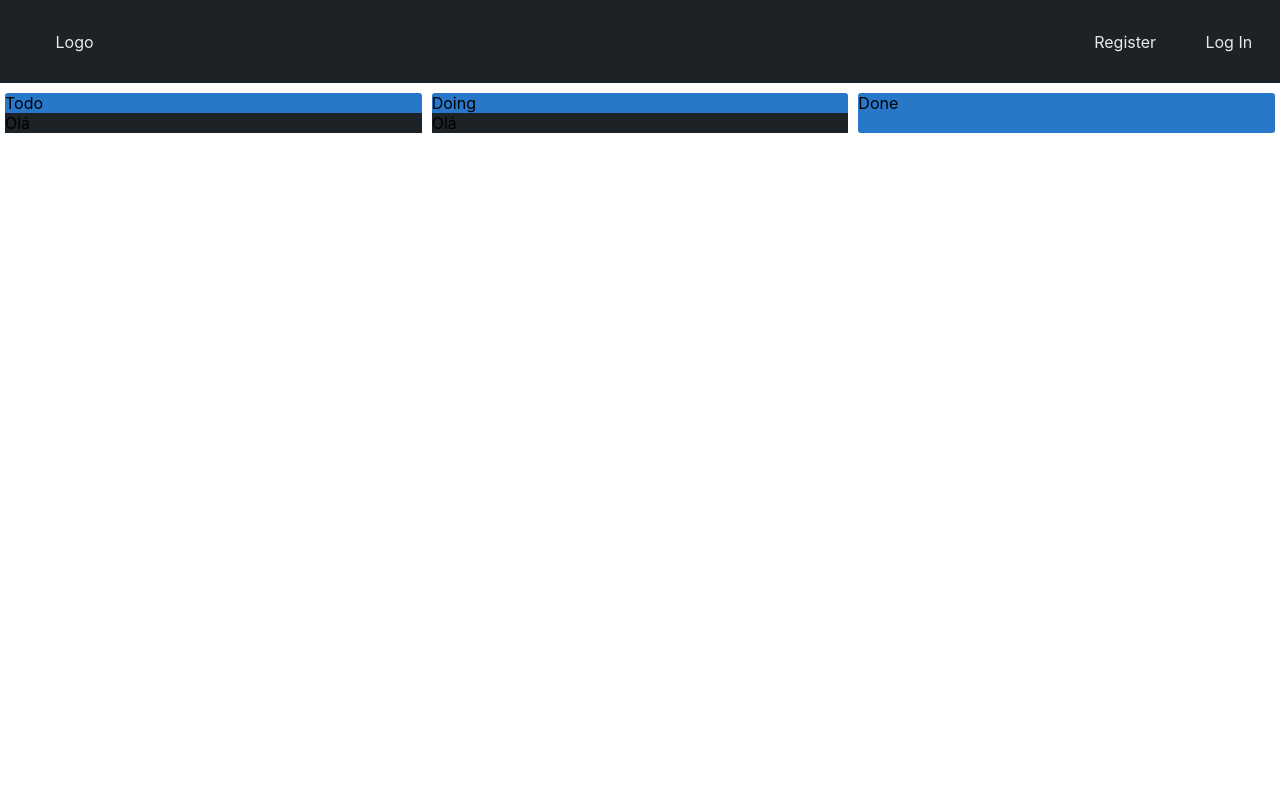
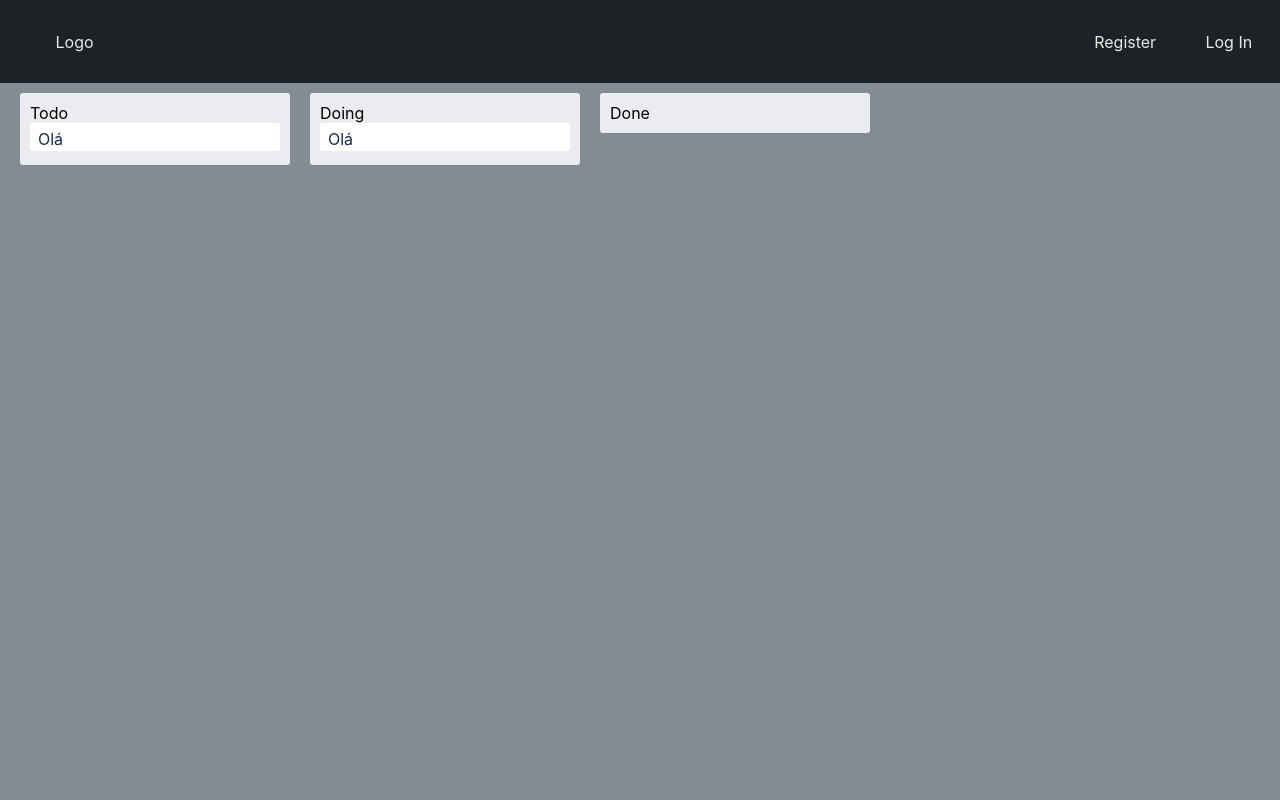
Before and after one commit to andre-moura/kanban, a Flask app: page /board in a window 1280 px wide. Run offline with Flask 2, Linux system fonts and the light colour scheme.

Commit message:
Adding style to the board html

```diff
--- a/static/styles.css
+++ b/static/styles.css
@@ -7,6 +7,8 @@
     --dark-blue: #0a66c2;
     --blue: #2977c9;
     --light-brown: #8F5849;
+    --light-grey: #ebecf0;
+    --dark-grey: rgb(131, 140, 145);
 }
 
 body {
@@ -14,6 +16,10 @@ body {
     margin: 0;
     font-family: -apple-system,system-ui,BlinkMacSystemFont,Segoe UI,Roboto,Helvetica Neue,Fira Sans,Ubuntu,Oxygen,Oxygen Sans,Cantarell,Droid Sans,Apple Color Emoji,Segoe UI Emoji,Segoe UI Emoji,Segoe UI Symbol,Lucida Grande,Helvetica,Arial,sans-serif;
     font: 1.2rem;
+}
+
+html, body {
+    height: 100%;
 }
 
 nav {
@@ -132,23 +138,17 @@ nav ul li.logo{
 }
 
 .grid-board {
+    padding: 0 10px;
     display: flex;
-    flex-direction: row;
-    justify-content: space-around;
 }
 
 .item {
-    /* background-color: var(--ds-background-accent-gray-subtlest,#ebecf0); */
-    background-color: var(--blue);
+    background-color: var(--light-grey);
     border-radius: 3px;
-    box-sizing: border-box;
-    display: flex;
-    flex-direction: column;
-    max-height: 100%;
-    position: relative;
-    white-space: normal;
-    width: 100% !important;
-    margin: 10px 5px;
+    margin: 10px 10px;
+    padding: 10px;
+    width: 250px;
+    /* min-width: 250px; */
 }
 
 .item--over {
@@ -156,7 +156,15 @@ nav ul li.logo{
 }
 
 .task {
-    background-color: #1d2226;
+    word-wrap: break-word;
+    color: var(--ds-text,#172b4d);
+    display: block;
+    margin: 0 0 4px;
+    overflow: hidden;
+    text-decoration: none;
+    background-color: var(--text-hover);
+    padding: 6px 8px 2px;
+    border-radius: 2px;
 }
 
 @media (max-width: 1000px) {
--- a/templates/board.html
+++ b/templates/board.html
@@ -6,23 +6,30 @@
 
 {% block main %}
     <div class="grid-board">
+        <div class="item-box">
             <div class="item">
                 Todo
                 <div class="task" id="task1" draggable="true">
                     Olá
                 </div>
             </div>
+        </div>
+        <div class="item-box">
             <div class="item">
                 Doing
                 <div class="task" id="task2" draggable="true">
                     Olá
                 </div>
             </div>
+        </div>
+        <div class="item-box">
             <div class="item">
                 Done
             </div>
+        </div>
         <script>
-            // const draggableElement = document.querySelectorAll('.task')
+            const body = document.getElementsByTagName('body');
+            body[0].style.background = 'var(--dark-grey)'
 
             for (const draggableElement of document.querySelectorAll('.task')) {
                 draggableElement.addEventListener('dragstart', e => {
--- a/templates/layout.html
+++ b/templates/layout.html
@@ -11,7 +11,6 @@
     <nav>
         <ul>
             <li class="logo"><a href="/">Logo</a></li>
-
             {% if session["user_id"] %}
                 <li class="items"><a href="/projects">Projects</a></li>
                 <li class="items"><a href="/">Log Out</a></li>
```
Lines whose indentation alone changed are shown as unchanged.
